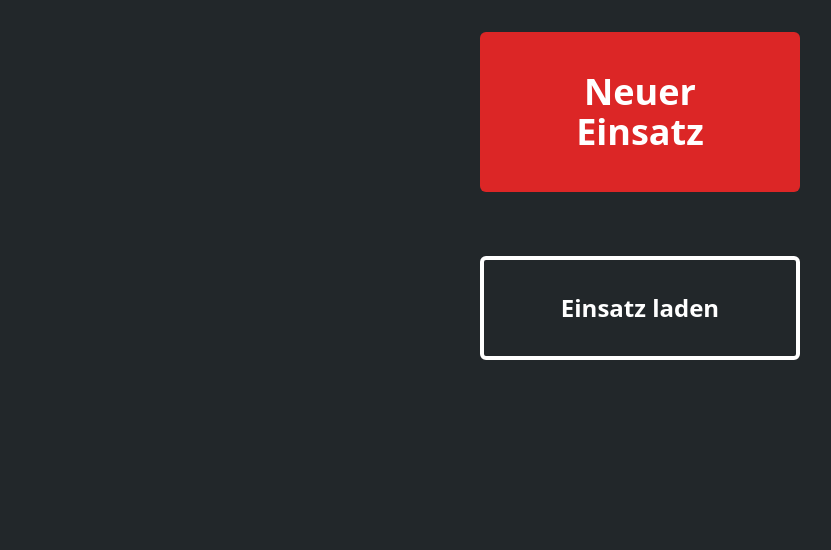
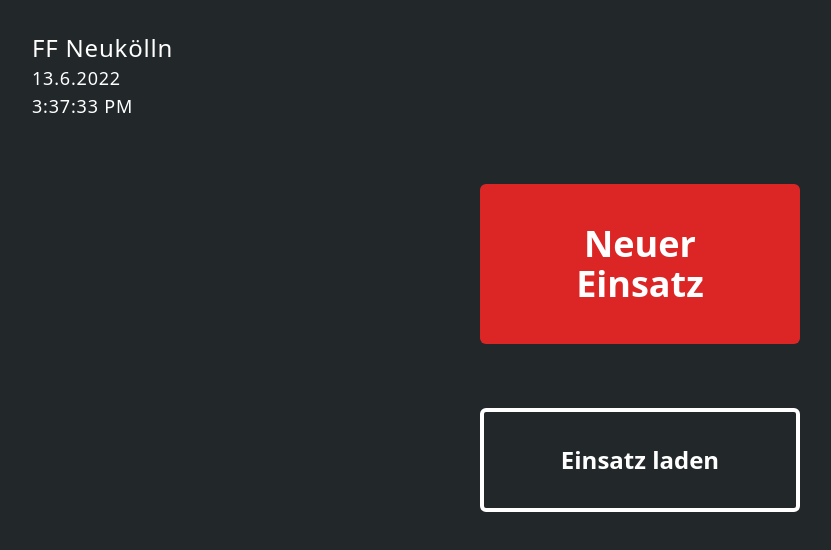
Before and after one commit to Niklas003/FireAir, a Vue app: page /newmission in a window 1280 px wide. Shown: the top 550 px of the page, without its empty margins (0-831 px from the left). Built offline with nearby package versions, Linux system fonts and the light colour scheme.

Commit message:
feat: added mission start page

```diff
--- /dev/null
+++ b/src/components/DateTime.vue
@@ -0,0 +1,28 @@
+<template>
+    <div class="p-8 text-white tracking-wider">
+        <h2 class="text-2xl font-medium">FF Neukölln</h2>
+        <p class="text-lg">{{dateStr}}</p>
+        <p class="text-lg">{{timeStr}}</p>
+    </div>
+</template>
+
+<script setup lang="ts">
+import { onMounted, ref } from 'vue';
+
+var dateStr = ref('');
+var timeStr = ref('');
+
+onMounted(() => {
+setInterval(() => {
+    getCurrentDate();
+}, 1000);
+});
+
+function getCurrentDate(){
+    let dateTime = new Date();
+    dateStr.value = dateTime.toLocaleDateString('de-DE');
+    timeStr.value = dateTime.toLocaleTimeString();
+
+}
+
+</script>
--- a/src/components/HelloWorld.vue
+++ b/src/components/HelloWorld.vue
@@ -4,13 +4,10 @@
   </div>
 </template>
 
-<script lang="ts">
-import { defineComponent } from 'vue';
+<script setup lang="ts">
+import { ref } from 'vue';
 
-export default defineComponent({
-  name: 'DateTimeName',
-  props: {
-    msg: String,
-  },
-});
+
+var msg = ref('');
+
 </script>
--- /dev/null
+++ b/src/components/MissionInputP1.vue
@@ -0,0 +1,33 @@
+<template>
+    <div>
+        <div class="flex flex-col">
+            <input required placeholder="AGT Überwachung" type="text" class="invalid:bg-red-500/20 outline outline-offset-0 outline-2 outline-red-500 valid:bg-green-500/20 valid:outline-green-500 my-4 mt-8 p-2 rounded-md default:bg-white/70 text-2xl text-white">
+            <input required placeholder="Einsatzleitung" type="text" class="invalid:bg-red-500/20 outline outline-offset-0 outline-2 outline-red-500 valid:bg-green-500/20 valid:outline-green-500 my-4 p-2 rounded-md default:bg-white/70 text-2xl text-white">
+            <h2 class="text-white text-2xl"><b>Datum: </b> {{ dateStr }}</h2>
+            <h2 class="text-white text-2xl"><b>Uhrzeit: </b> {{ timeStr }}</h2>
+        </div>
+
+        <div class="flex flex-row mt-8">
+            <router-link to="/" class="text-white border-2 boder-white p-2 rounded-md">zurück</router-link>
+        </div>
+    </div>
+</template>
+
+<script setup lang="ts">
+import { onMounted, ref } from 'vue';
+
+var dateStr = ref('');
+var timeStr = ref('');
+
+onMounted(() => {
+    getCurrentDate();
+});
+
+function getCurrentDate(){
+    let dateTime = new Date();
+    dateStr.value = dateTime.toLocaleDateString('de-DE');
+    timeStr.value = dateTime.toLocaleTimeString();
+
+}
+
+</script>
--- a/src/router/index.ts
+++ b/src/router/index.ts
@@ -8,12 +8,12 @@ const routes: Array<RouteRecordRaw> = [
     component: HomeView
   },
   {
-    path: '/about',
-    name: 'about',
-    // route level code-splitting
-    // this generates a separate chunk (about.[hash].js) for this route
-    // which is lazy-loaded when the route is visited.
-    component: () => import(/* webpackChunkName: "about" */ '../views/AboutView.vue')
+    path: '/newmission',
+    name: 'newmission',
+     //route level code-splitting
+     //this generates a separate chunk (about.[hash].js) for this route
+     //which is lazy-loaded when the route is visited.
+    component: () => import(/* webpackChunkName: "about" */ '../views/NewMission.vue')
   }
 ]
 
--- a/src/views/AboutView.vue
+++ /dev/null
@@ -1,5 +0,0 @@
-<template>
-  <div class="about">
-    <h1>This is an about page</h1>
-  </div>
-</template>
--- a/src/views/HomeView.vue
+++ b/src/views/HomeView.vue
@@ -1,16 +1,17 @@
 <template>
   <div>
+    <DateTime></DateTime>
     <div class="flex flex-col items-center">
-      <div class="cursor-pointer bg-red-600 h-1/4 min-h-max w-1/4 rounded-md text-4xl text-white text-center p-10 my-8 font-bold">Neuer Einsatz</div>
-      <div class="cursor-pointer bg-transparent border-white border-4 h-1/4 min-h-max w-1/4 rounded-md text-2xl text-white text-center p-8 my-8 font-semibold">Einsatz laden</div>
+
+    <router-link to="/newmission" class="cursor-pointer bg-red-600 lg:w-1/4 md:w-1/2 rounded-md text-4xl text-white text-center p-10 my-8 font-bold">
+      Neuer Einsatz
+    </router-link>
+      <div class="cursor-pointer bg-transparent border-white border-4 h-1/4 lg:w-1/4 md:w-1/2 rounded-md text-2xl text-white text-center p-8 my-8 font-semibold">Einsatz laden</div>
     </div>
 </div>
 </template>
 
-<script lang="ts">
-import { defineComponent } from 'vue';
+<script setup lang="ts">
+import DateTime from '@/components/DateTime.vue';
 
-export default defineComponent({
-  name: 'HomeView',
-});
 </script>
--- /dev/null
+++ b/src/views/NewMission.vue
@@ -0,0 +1,11 @@
+<template>
+    <div class="p-12">
+        <h1 class="text-4xl text-white mb-12">Neuer Einsatz</h1>
+        <MissionInputP1></MissionInputP1>
+    </div>
+</template>
+
+<script setup lang="ts">
+import MissionInputP1 from '@/components/MissionInputP1.vue';
+
+</script>
```
